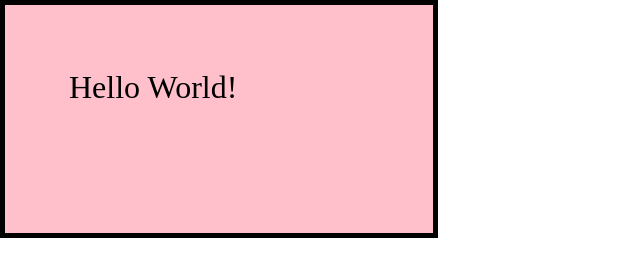
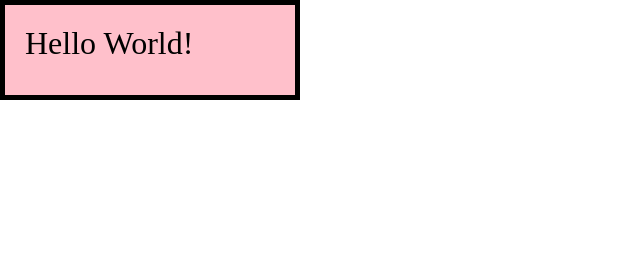
Before and after one commit to Nathan-Tesfaye/alx_journey, a plain HTML site: page boxmodel.html in a window 1280 px wide. Shown: the whole page, without its empty margins (0-640 px from the left). Drawn offline with Linux system fonts and the light colour scheme.

Commit message:
box-sizing n box-model

```diff
--- a/boxmodel.css
+++ b/boxmodel.css
@@ -1,5 +1,11 @@
 /* below using the universal selector '*' we set the margin to 0, this is a reset used before building a website, this is because by default
 browsers give style like chrom-margin-8px*/
+*,
+*::before,
+*::after {
+    box-sizing: border-box;
+}   /*a must reset before building anything applies the box-sizing: border-box; property to all elements and their pseudo-elements.*/
+
 * {
     margin: 0px;
     padding: 0px;
@@ -9,14 +15,14 @@ browsers give style like chrom-margin-8px*/
     font-size: 2rem;
     background-color: pink;
     /* BOX MODEL */
-    width: 300px;
+    width: 300px; /*this width and heigt only apply to the content area in our box model we 'fix' this by applying the box-sizing property which applies it to everyting inside the div i.e the padding and the border*/
     height: 100px;
     /* padding-left: 32px;
     padding-top: 32px;
     padding-bottom: 32px;
     padding-right: 32px; */
-    padding: 64px;
     border: 5px solid black;
+    padding: 20px;
     /* margin-top: 20px;
     margin-bottom: 20px;
     margin-left: 20px;
```
